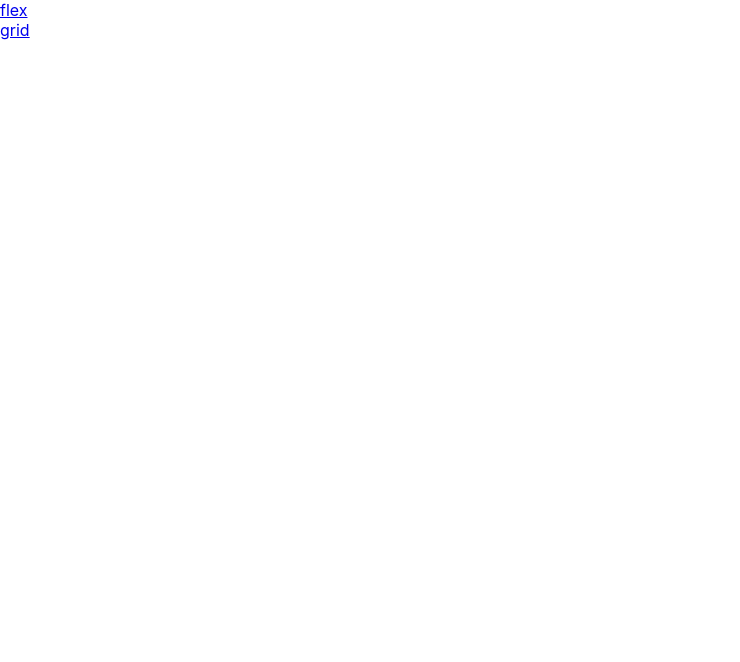
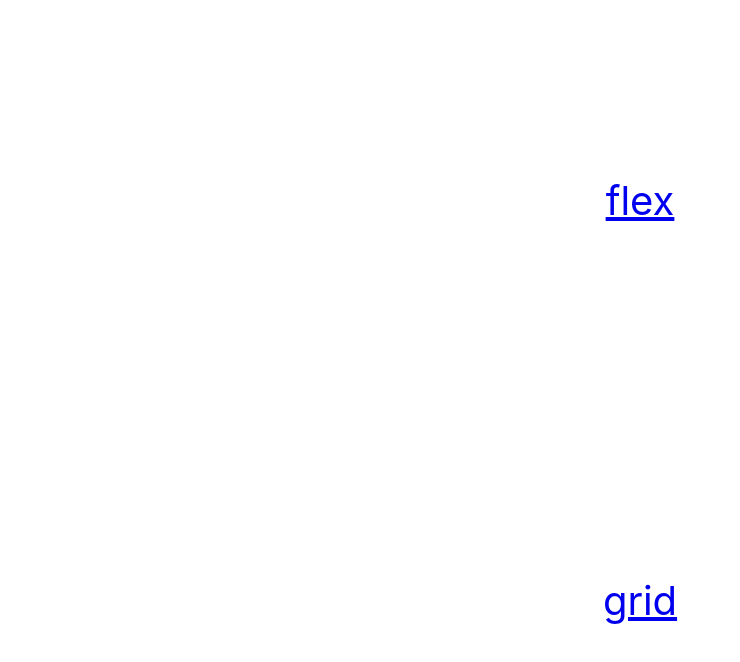
Before and after one commit to hondash/sandbox, a React (Create React App) app in the folder ios-safari-100vh-issue/: page / in a window 1280 px wide. Shown: the top 662 px of the page, without its empty margins (0-740 px from the left). Built offline with nearby package versions, Linux system fonts and the light colour scheme.

Commit message:
[ios-safari-100vh-issue] styling top page

```diff
--- a/ios-safari-100vh-issue/src/pages/top/TopPage.tsx
+++ b/ios-safari-100vh-issue/src/pages/top/TopPage.tsx
@@ -1,11 +1,34 @@
 import * as React from 'react';
 import { Link } from 'react-router-dom';
+import styled from 'styled-components';
 
 export const TopPage = () => {
   return (
-    <div>
-      <div><Link to="/flex">flex</Link></div>
-      <div><Link to="/grid">grid</Link></div>
-    </div>
+    <StyledTopPage>
+      <StyledLinkWrapper>
+        <Link to="/flex">flex</Link>
+      </StyledLinkWrapper>
+      <StyledLinkWrapper>
+        <Link to="/grid">grid</Link>
+      </StyledLinkWrapper>
+    </StyledTopPage>
   );
 };
+
+const StyledTopPage = styled.div`
+  min-height: 100vh;
+  /* Avoid Chrome to see Safari hack */
+  @supports (-webkit-touch-callout: none) {
+    min-height: -webkit-fill-available;
+  }
+  display: grid;
+  grid-template-rows: 1fr 1fr;
+  text-align: center;
+`;
+
+const StyledLinkWrapper = styled.div`
+  display: flex;
+  justify-content: center;
+  align-items: center;
+  font-size: 40px;
+`;
```
